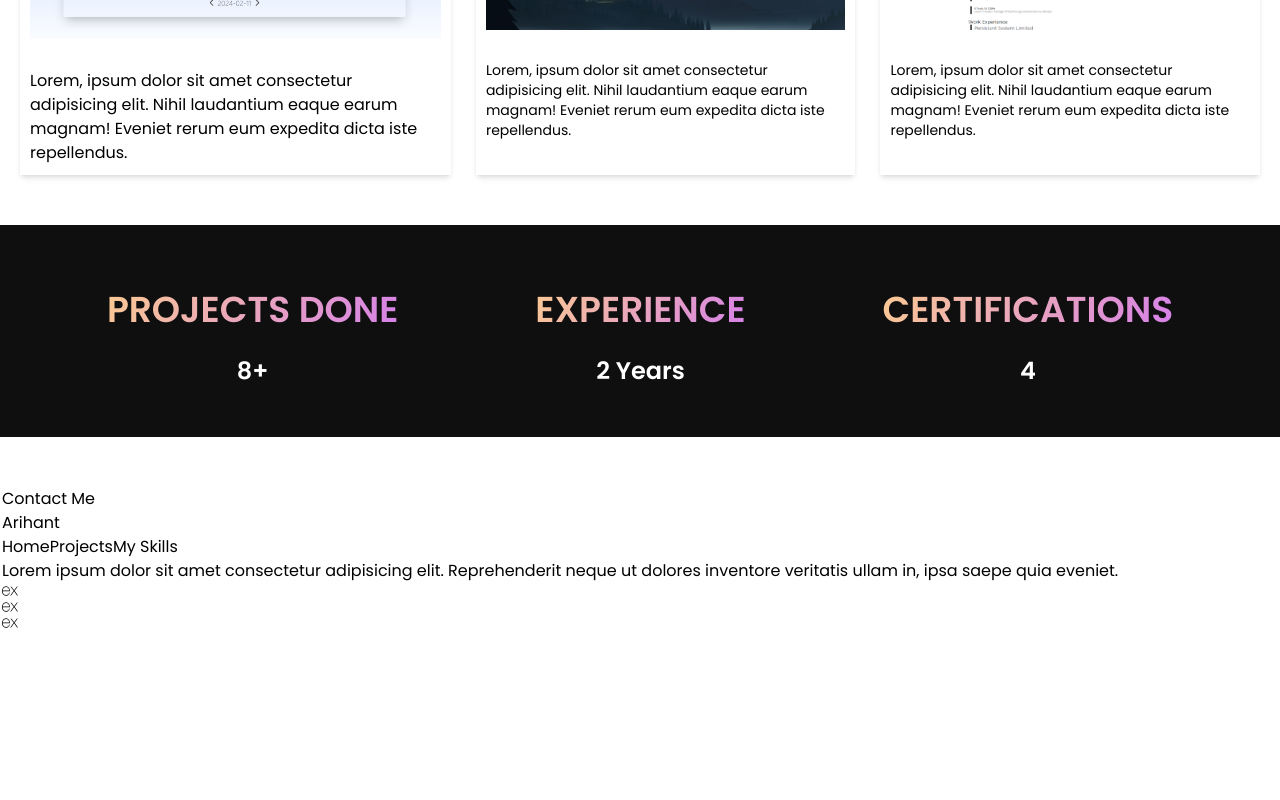
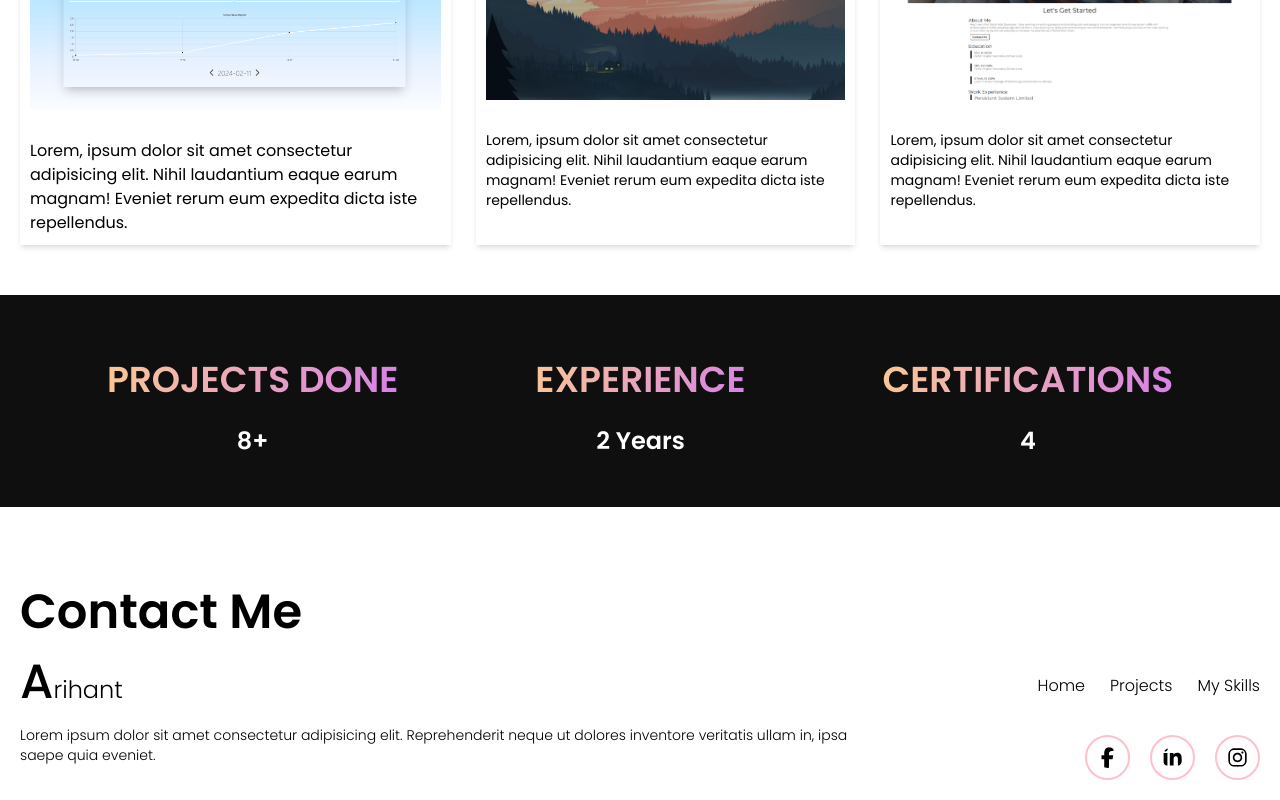
Before and after one commit to arihantXD/Portfolio-V02, a React (Vite) app: page / in a window 1280 px wide. Shown: the part 3098-3898 px from the top of the page. Before the commit the page ends 3729 px from the top, so only its background shows below. Built offline with nearby package versions, Linux system fonts and the light colour scheme.

Commit message:
footer update

```diff
--- a/src/App.jsx
+++ b/src/App.jsx
@@ -5,6 +5,9 @@ import { FaReact } from "react-icons/fa";
 import { SiExpress } from "react-icons/si";
 import { FaNodeJs } from "react-icons/fa";
 import { DiMongodb } from "react-icons/di";
+import { FaFacebookF } from "react-icons/fa6";
+import { FaLinkedinIn } from "react-icons/fa";
+import { FaInstagram } from "react-icons/fa6";
 
 import "./App.css";
 import { useState } from "react";
@@ -217,7 +220,7 @@ function App() {
       </div>
 
       {/* projects section !!!edit  */}
-      <div className="px-[20px]">
+      <div className="px-[20px] mt-[130px] md:mt-[70px]">
         <div className="[&>h1]:text-3xl lg:[&>h1]:text-5xl [&>h1]:leading-relaxed lg:[&>h1]:leading-[70px] [&>h1]:font-semibold">
           <h1>My Projects</h1>
         </div>
@@ -373,31 +376,43 @@ function App() {
       </div>
 
       {/* footer and contacts  */}
-      <div className="mt-[50px] px-[2px] py-[]">
+      <div className="px-[20px] mb-[20px] mt-[70px] [&>h1]:text-3xl lg:[&>h1]:text-5xl [&>h1]:leading-relaxed lg:[&>h1]:leading-[70px] [&>h1]:font-semibold">
         <h1>Contact Me</h1>
         <div>
-          <div>
+          <div className="flex flex-row items-center justify-between">
             <div>
-              <h2>
-                <span>A</span>rihant
-              </h2>
+              <h1 className="text-xl lg:text-2xl leading-relaxed lg:leading-[70px] font-light">
+                <span className="text-2xl lg:text-5xl leading-relaxed lg:leading-[70px] font-medium">
+                  A
+                </span>
+                rihant
+              </h1>
             </div>
-            <div>
+            <div className="flex font-light gap-[25px]">
               <span>Home</span>
               <span>Projects</span>
               <span>My Skills</span>
             </div>
           </div>
-          <div>
-            <p>
+          <div className="flex flex-col-reverse gap-[20px] justify-between md:flex-row md:gap-[200px]">
+            <p className="text-sm font-light">
               Lorem ipsum dolor sit amet consectetur adipisicing elit.
               Reprehenderit neque ut dolores inventore veritatis ullam in, ipsa
               saepe quia eveniet.
             </p>
-            <div>
-              <SiExpress />
-              <SiExpress />
-              <SiExpress />
+            <div className="flex gap-[20px] mt-[10px]">
+              <FaFacebookF
+                size={45}
+                className="rounded-full border-[2px] border-[pink] p-[10px]"
+              />
+              <FaLinkedinIn
+                size={45}
+                className="rounded-full border-[2px] border-[pink] p-[10px]"
+              />
+              <FaInstagram
+                size={45}
+                className="rounded-full border-[2px] border-[pink] p-[10px]"
+              />
             </div>
           </div>
         </div>
```
